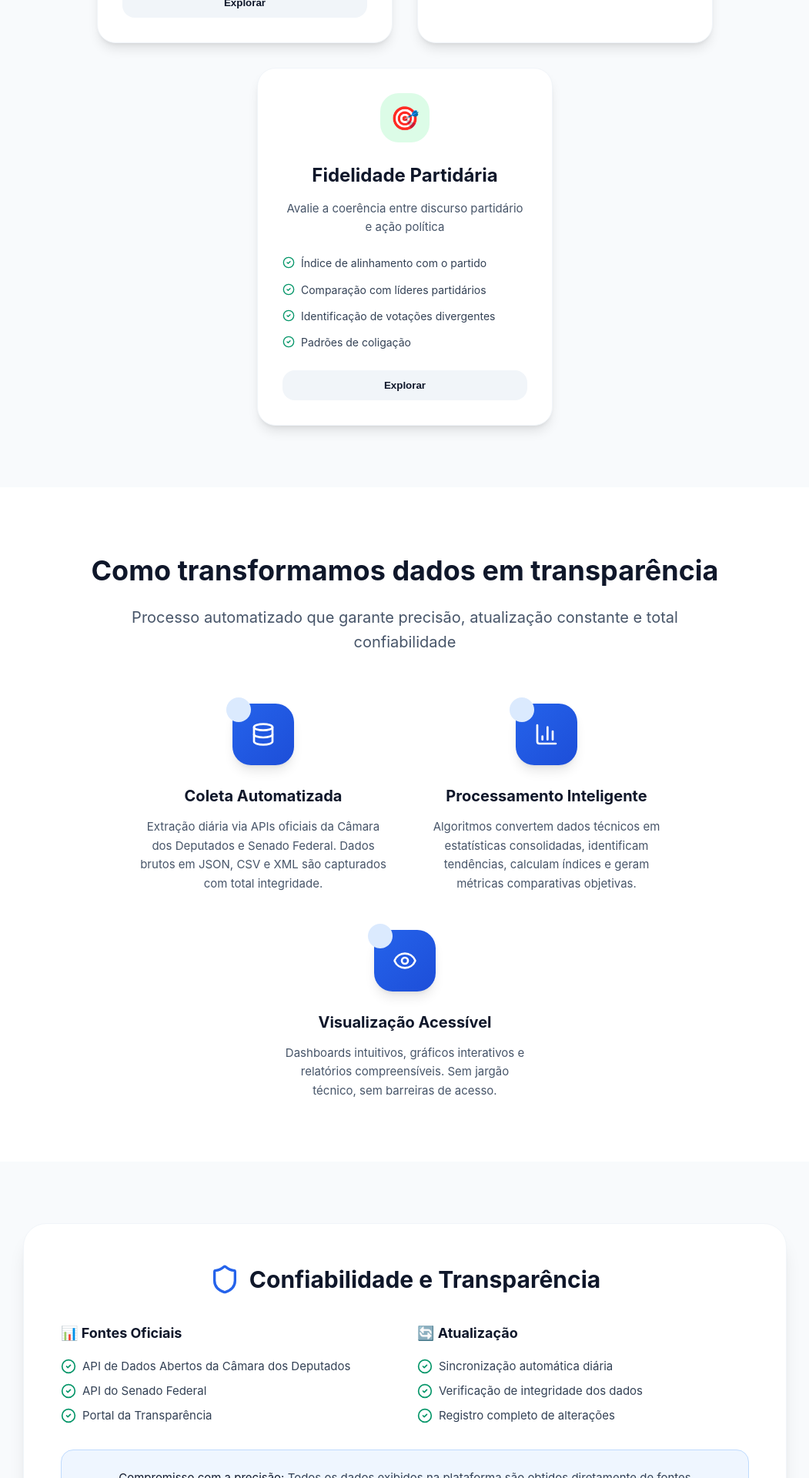
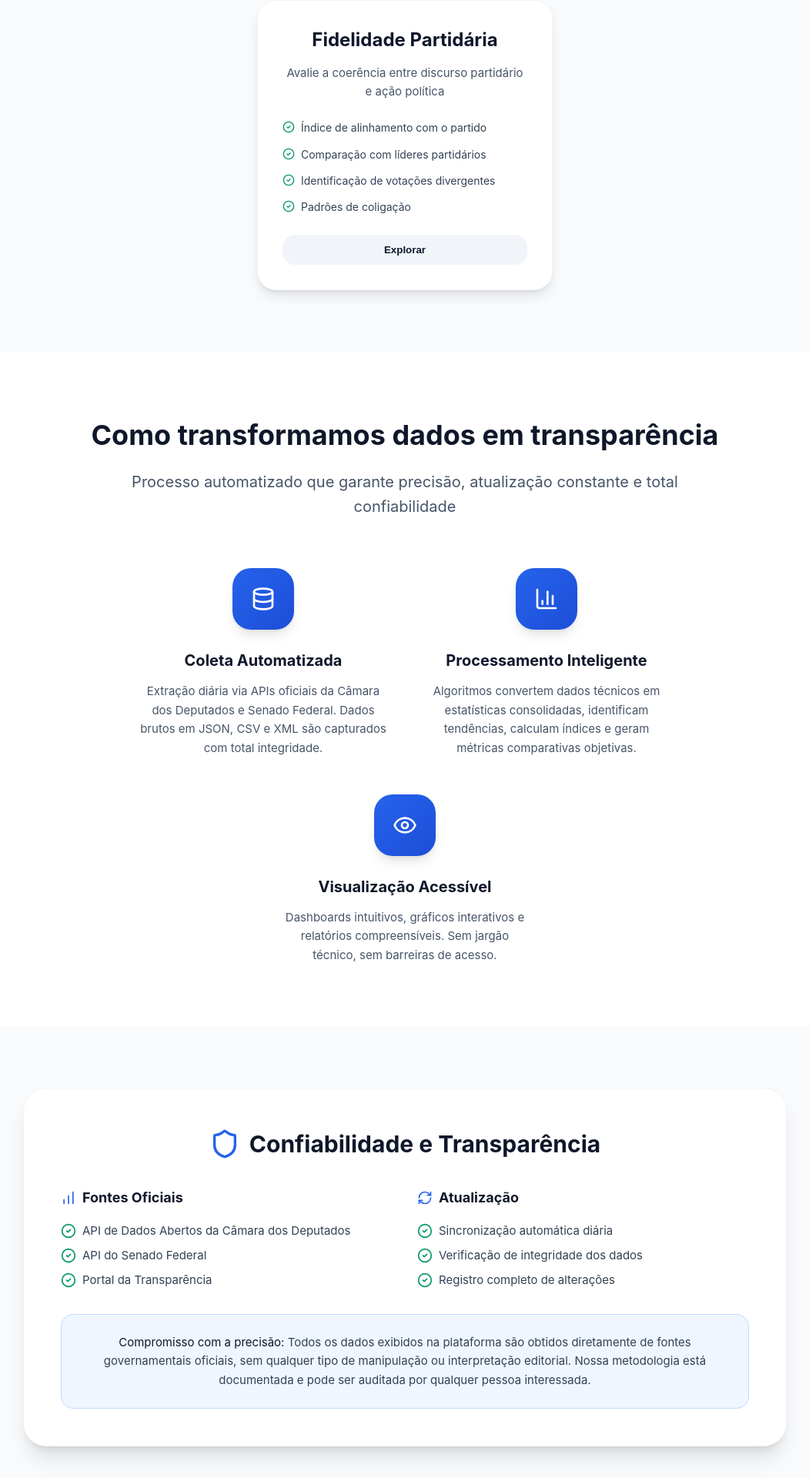
Before and after one commit to levi-tabosa/tcc-I, a Vue app in the folder frontend/: page / in a window 1280 px wide. Shown: the part 2580-4500 px from the top of the page at 77% size, without its empty margins (114-1165 px from the left). Built offline with nearby package versions, Linux system fonts and the light colour scheme; the HTML template or start-up script is replaced by a standard one.

Commit message:
Refactor HomeView icons and update methodology section
Removed emoji-based feature and step icons in favor of cleaner design. Updated methodology section to use Lucide icons for better visual consistency. Cleaned up related CSS for removed icon wrappers and step numbers.

```diff
--- a/frontend/src/views/HomeView.vue
+++ b/frontend/src/views/HomeView.vue
@@ -164,9 +164,6 @@
               class="feature-card"
             >
               <div class="feature-card-content">
-                <div :class="`feature-icon-wrapper feature-icon-${feature.color}`">
-                  {{ feature.icon }}
-                </div>
                 <h3>{{ feature.title }}</h3>
                 <p>{{ feature.description }}</p>
                 <ul class="feature-list">
@@ -208,9 +205,6 @@
               <div class="step-content">
                 <div class="step-icon-wrapper">
                   <component :is="step.icon" class="step-icon" />
-                  <div class="step-number">
-                    <span>{{ step.number }}</span>
-                  </div>
                 </div>
                 <h3 class="step-title">{{ step.title }}</h3>
                 <p class="step-description">{{ step.description }}</p>
@@ -232,7 +226,10 @@
 
               <div class="methodology-grid">
                 <div class="methodology-item">
-                  <h3 class="methodology-subtitle">📊 Fontes Oficiais</h3>
+                  <h3 class="methodology-subtitle">
+                    <BarChart class="methodology-title-icon" />
+                    Fontes Oficiais
+                  </h3>
                   <ul class="methodology-list">
                     <li class="methodology-list-item">
                       <CheckCircle2 class="methodology-check-icon" />
@@ -250,7 +247,10 @@
                 </div>
 
                 <div class="methodology-item">
-                  <h3 class="methodology-subtitle">🔄 Atualização</h3>
+                  <h3 class="methodology-subtitle">
+                    <RefreshCw class="methodology-title-icon" />
+                    Atualização
+                  </h3>
                   <ul class="methodology-list">
                     <li class="methodology-list-item">
                       <CheckCircle2 class="methodology-check-icon" />
@@ -366,7 +366,9 @@ import {
   Database,
   BarChart3,
   CheckCircle2,
-  AlertCircle
+  AlertCircle,
+  BarChart,
+  RefreshCw
 } from 'lucide-vue-next'
 
 const searchQuery = ref('')
@@ -378,7 +380,6 @@ const handleSearch = (e: Event) => {
 
 const features = [
   {
-    icon: "💰",
     color: "blue",
     title: "Gastos da Cota Parlamentar",
     description: "Acompanhe em tempo real como cada parlamentar utiliza recursos públicos",
@@ -390,7 +391,6 @@ const features = [
     ]
   },
   {
-    icon: "🗳️",
     color: "purple",
     title: "Histórico de Votações",
     description: "Analise decisões e posicionamento em pautas importantes",
@@ -402,7 +402,6 @@ const features = [
     ]
   },
   {
-    icon: "🎯",
     color: "green",
     title: "Fidelidade Partidária",
     description: "Avalie a coerência entre discurso partidário e ação política",
@@ -417,19 +416,16 @@ const features = [
 
 const steps = [
   {
-
     icon: Database,
     title: "Coleta Automatizada",
     description: "Extração diária via APIs oficiais da Câmara dos Deputados e Senado Federal. Dados brutos em JSON, CSV e XML são capturados com total integridade."
   },
   {
-
     icon: BarChart3,
     title: "Processamento Inteligente",
     description: "Algoritmos convertem dados técnicos em estatísticas consolidadas, identificam tendências, calculam índices e geram métricas comparativas objetivas."
   },
   {
-
     icon: Eye,
     title: "Visualização Acessível",
     description: "Dashboards intuitivos, gráficos interativos e relatórios compreensíveis. Sem jargão técnico, sem barreiras de acesso."
@@ -965,29 +961,6 @@ const steps = [
   text-align: center;
 }
 
-.feature-icon-wrapper {
-  width: var(--space-16);
-  height: var(--space-16);
-  border-radius: var(--radius-2xl);
-  display: flex;
-  align-items: center;
-  justify-content: center;
-  font-size: var(--font-size-3xl);
-  margin: 0 auto var(--space-6);
-}
-
-.feature-icon-blue {
-  background-color: #dbeafe;
-}
-
-.feature-icon-purple {
-  background-color: #f3e8ff;
-}
-
-.feature-icon-green {
-  background-color: #dcfce7;
-}
-
 .feature-card h3 {
   font-size: var(--font-size-xl);
   font-weight: 700;
@@ -1137,25 +1110,6 @@ const steps = [
   height: var(--space-8);
 }
 
-.step-number {
-  position: absolute;
-  top: -0.5rem;
-  left: -0.5rem;
-  width: var(--space-8);
-  height: var(--space-8);
-  background-color: #dbeafe;
-  border-radius: 50%;
-  display: flex;
-  align-items: center;
-  justify-content: center;
-}
-
-.step-number span {
-  font-size: var(--font-size-sm);
-  font-weight: 700;
-  color: var(--color-primary);
-}
-
 .step-title {
   font-size: var(--font-size-xl);
   font-weight: 700;
@@ -1246,12 +1200,23 @@ const steps = [
   color: var(--color-gray-900);
   margin-bottom: var(--space-4);
   text-align: center;
+  display: flex;
+  align-items: center;
+  justify-content: center;
+  gap: var(--space-2);
 }
 
 @media (min-width: 768px) {
   .methodology-item h3 {
     text-align: left;
-  }
+    justify-content: flex-start;
+  }
+}
+
+.methodology-title-icon {
+  width: 1.25rem;
+  height: 1.25rem;
+  color: var(--color-primary);
 }
 
 .methodology-list {
```
